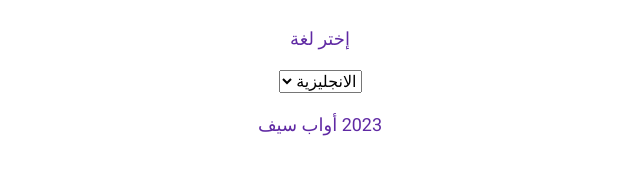
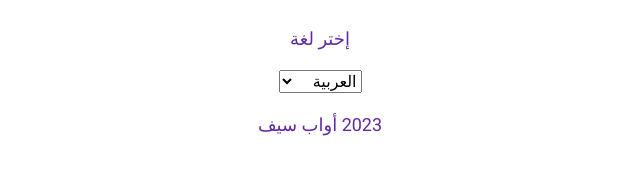
Before and after one commit to AwabSaif/NFT-responsive-site, a plain HTML site: page index.html in a window 1280 px wide. Shown: the part 1781-1955 px from the top of the page, 320-960 px from the left. Drawn offline with nearby package versions, Linux system fonts and the light colour scheme.

Commit message:
Add files via upload

```diff
--- a/index.html
+++ b/index.html
@@ -78,8 +78,8 @@
 
 		<footer>
 			<p data-i18n="selectLanguage">Select a language:</p><select class="seletor">
-				<option value="en" selected data-i18n="english">English</option>
-				<option value="ar" data-i18n="arabic">Arabic</option>
+				<option value="en"  data-i18n="english">English</option>
+				<option value="ar"selected data-i18n="arabic">Arabic</option>
 			</select>
 			<p data-i18n="footer">&copy; 2023 awab-saif</p>
 		</footer>
```
